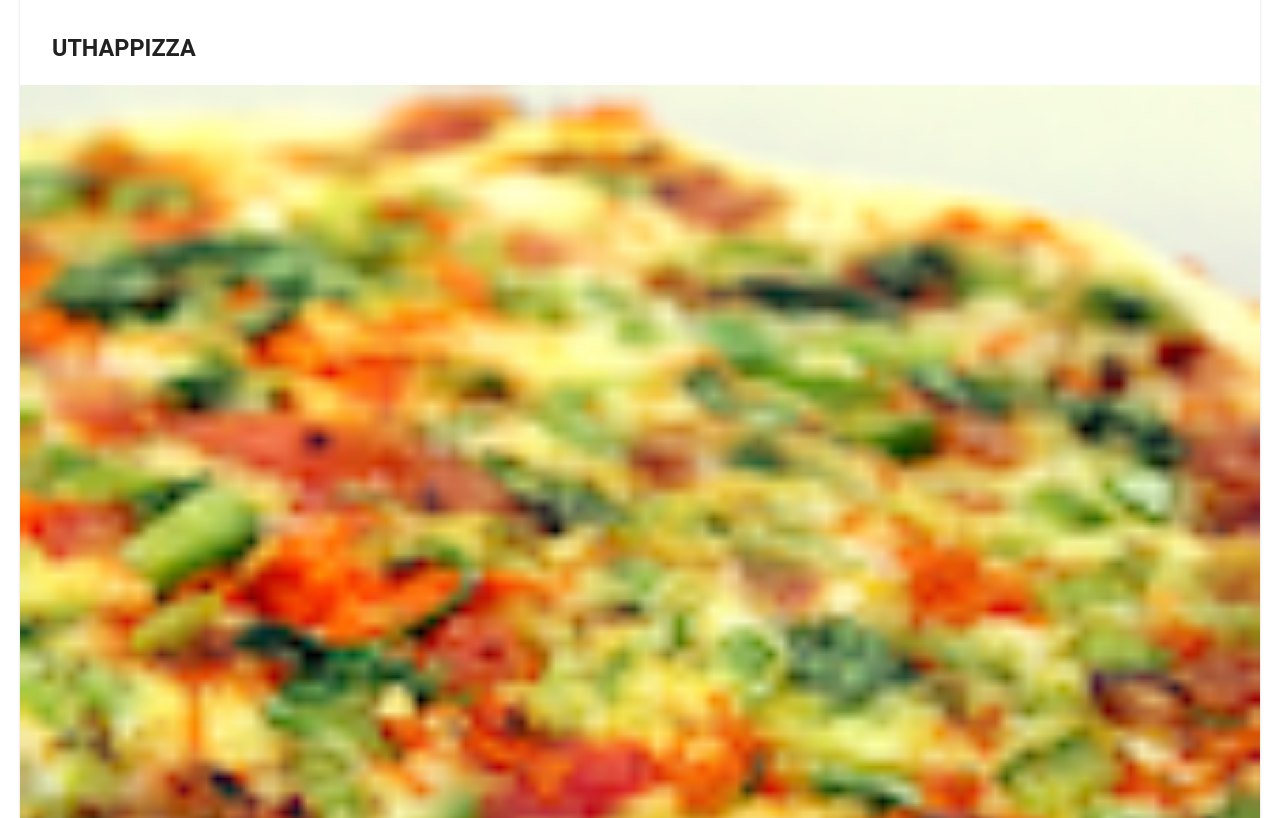
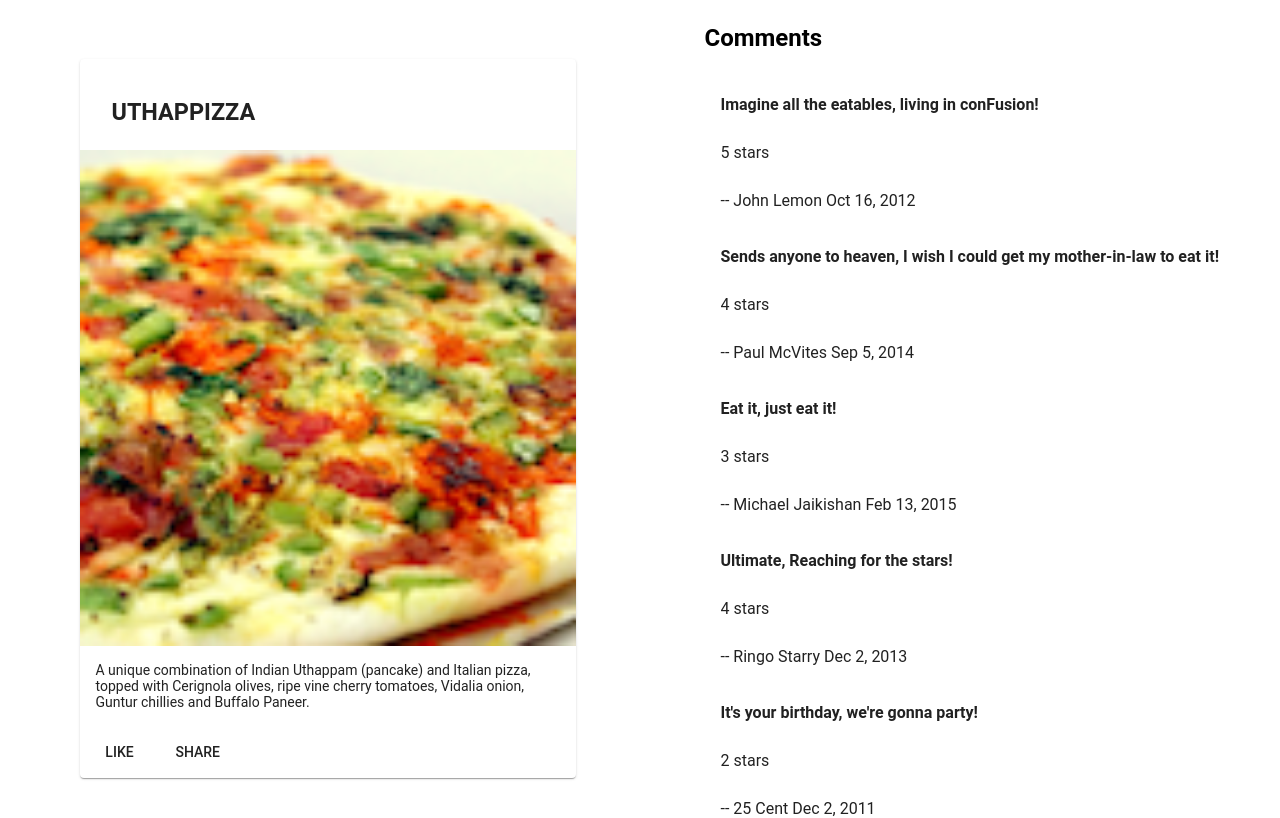
Before and after one commit to sanjay-06/Angular.js_Coursera, an Angular app: page / in a window 1280 px wide. Shown: the part 580-1398 px from the top of the page. Built offline with nearby package versions, Linux system fonts and the light colour scheme.

Commit message:
assignment 1

```diff
--- a/src/app/app.component.html
+++ b/src/app/app.component.html
@@ -5,3 +5,5 @@
 </mat-toolbar>
 
 <app-menu></app-menu>
+
+<app-dishdetail></app-dishdetail>
--- a/src/app/app.module.ts
+++ b/src/app/app.module.ts
@@ -11,12 +11,14 @@
 import { FlexLayoutModule } from '@angular/flex-layout';
 
 import 'hammerjs';
-import { MenuComponent } from './menu/menu.component'
+import { MenuComponent } from './menu/menu.component';
+import { DishdetailComponent } from './dishdetail/dishdetail.component';
 
 @NgModule({
   declarations: [
     AppComponent,
-    MenuComponent
+    MenuComponent,
+    DishdetailComponent
   ],
   imports: [
 
--- /dev/null
+++ b/src/app/dishdetail/dishdetail.component.html
@@ -0,0 +1,53 @@
+<div class="container"
+    fxLayout="row"
+    fxLayout.sm="column"
+    fxLayout.xs="column"
+    fxLayoutAlign.gt-md="space-around center"
+    fxLayoutGap="10px"
+    fxLayoutGap.xs="0">
+
+  <div fxFlex="40">
+     <div fxFlex *ngIf="dish">
+    <mat-card>
+      <mat-card-header>
+        <mat-card-title>
+          <h3>{{dish.name | uppercase}}</h3>
+        </mat-card-title>
+      </mat-card-header>
+      <img mat-card-image src={{dish.image}} alt={{dish.name}} image-Height="100px" image-Width="100px">
+      <mat-card-content>
+        <p>{{dish.description}}
+        </p>
+      </mat-card-content>
+      <mat-card-actions>
+        <button mat-button>LIKE</button>
+        <button mat-button>SHARE</button>
+      </mat-card-actions>
+    </mat-card>
+  </div>
+  </div>
+  <div fxFlex="40">
+    <h2> Comments</h2>
+    <mat-list *ngFor="let com of comments">
+
+      <mat-list-item >
+        <h4>
+          <span matLine>{{com.comment}}</span>
+        </h4>
+      </mat-list-item>
+
+      <mat-list-item>
+        <p>
+          <span matLine>{{com.rating}} stars</span>
+        </p>
+      </mat-list-item>
+
+      <mat-list-item>
+        <p>
+          <span>-- {{com.author}} {{com.date | date}}</span>
+        </p>
+      </mat-list-item>
+
+    </mat-list>
+  </div>
+</div>
--- /dev/null
+++ b/src/app/dishdetail/dishdetail.component.ts
@@ -0,0 +1,64 @@
+import { Component, OnInit } from '@angular/core';
+import { Dish } from '../shared/dish';
+
+const DISH = {
+  id: '0',
+  name: 'Uthappizza',
+  image: '/assets/images/uthappizza.png',
+  category: 'mains',
+  featured: true,
+  label: 'Hot',
+  price: '4.99',
+  // tslint:disable-next-line:max-line-length
+  description: 'A unique combination of Indian Uthappam (pancake) and Italian pizza, topped with Cerignola olives, ripe vine cherry tomatoes, Vidalia onion, Guntur chillies and Buffalo Paneer.',
+  comments: [
+       {
+           rating: 5,
+           comment: 'Imagine all the eatables, living in conFusion!',
+           author: 'John Lemon',
+           date: '2012-10-16T17:57:28.556094Z'
+       },
+       {
+           rating: 4,
+           comment: 'Sends anyone to heaven, I wish I could get my mother-in-law to eat it!',
+           author: 'Paul McVites',
+           date: '2014-09-05T17:57:28.556094Z'
+       },
+       {
+           rating: 3,
+           comment: 'Eat it, just eat it!',
+           author: 'Michael Jaikishan',
+           date: '2015-02-13T17:57:28.556094Z'
+       },
+       {
+           rating: 4,
+           comment: 'Ultimate, Reaching for the stars!',
+           author: 'Ringo Starry',
+           date: '2013-12-02T17:57:28.556094Z'
+       },
+       {
+           rating: 2,
+           comment: 'It\'s your birthday, we\'re gonna party!',
+           author: '25 Cent',
+           date: '2011-12-02T17:57:28.556094Z'
+       }
+   ]
+};
+
+@Component({
+  selector: 'app-dishdetail',
+  templateUrl: './dishdetail.component.html',
+  styleUrls: ['./dishdetail.component.scss']
+})
+export class DishdetailComponent implements OnInit {
+
+  dish=DISH;
+
+  comments=DISH.comments;
+
+  constructor() { }
+
+  ngOnInit() {
+  }
+
+}
--- a/src/app/menu/menu.component.html
+++ b/src/app/menu/menu.component.html
@@ -20,23 +20,4 @@
     </mat-grid-list>
   </div>
 
-  <div fxFlex *ngIf="selectedDish">
-    <mat-card>
-      <mat-card-header>
-        <mat-card-title>
-          <h3>{{selectedDish.name | uppercase}}</h3>
-        </mat-card-title>
-      </mat-card-header>
-      <img mat-card-image src={{selectedDish.image}} alt={{selectedDish.name}} image-Height="100px" image-Width="100px">
-      <mat-card-content>
-        <p>{{selectedDish.description}}
-        </p>
-      </mat-card-content>
-      <mat-card-actions>
-        <button mat-button>LIKE</button>
-        <button mat-button>SHARE</button>
-      </mat-card-actions>
-    </mat-card>
-  </div>
-
 </div>
```
Also changed, not shown: src/app/dishdetail/dishdetail.component.scss (added), 1 other file (tests, documents, lock files or other folders).
